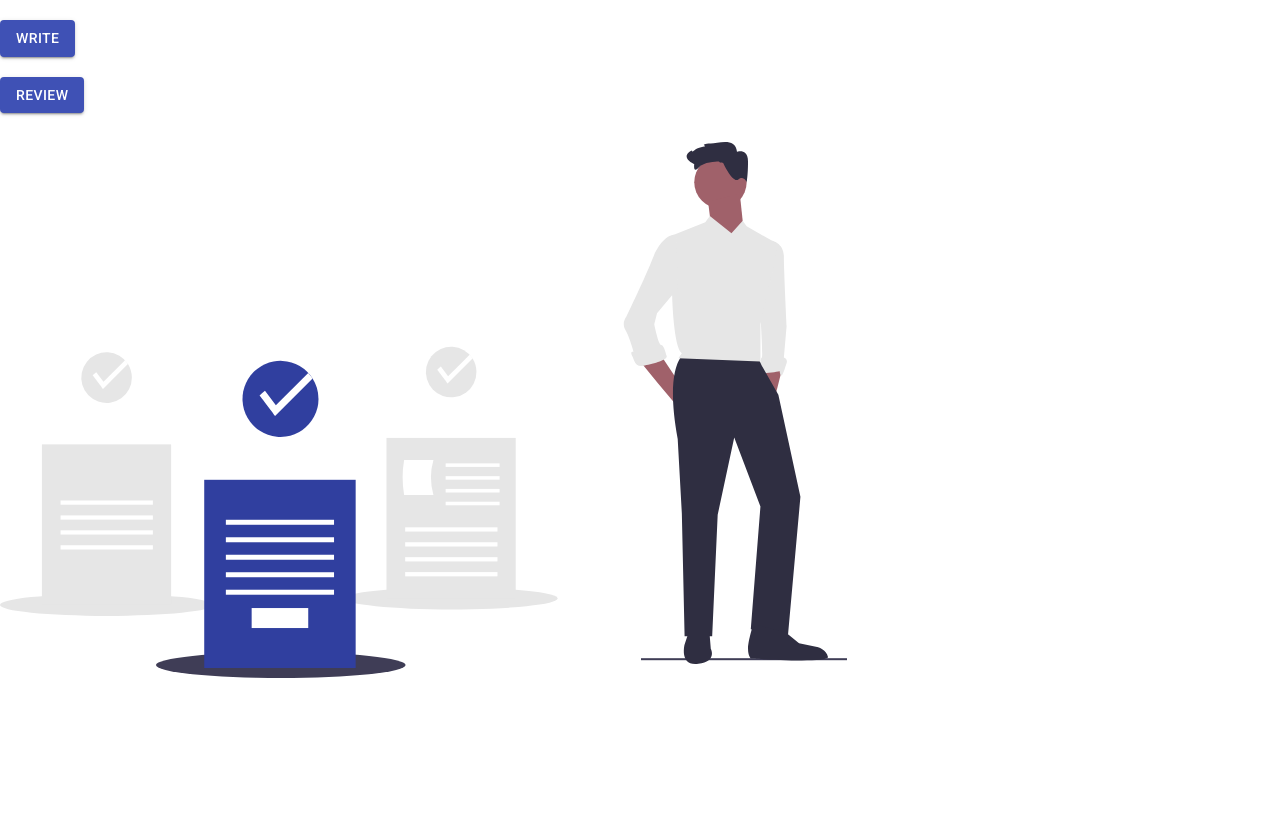
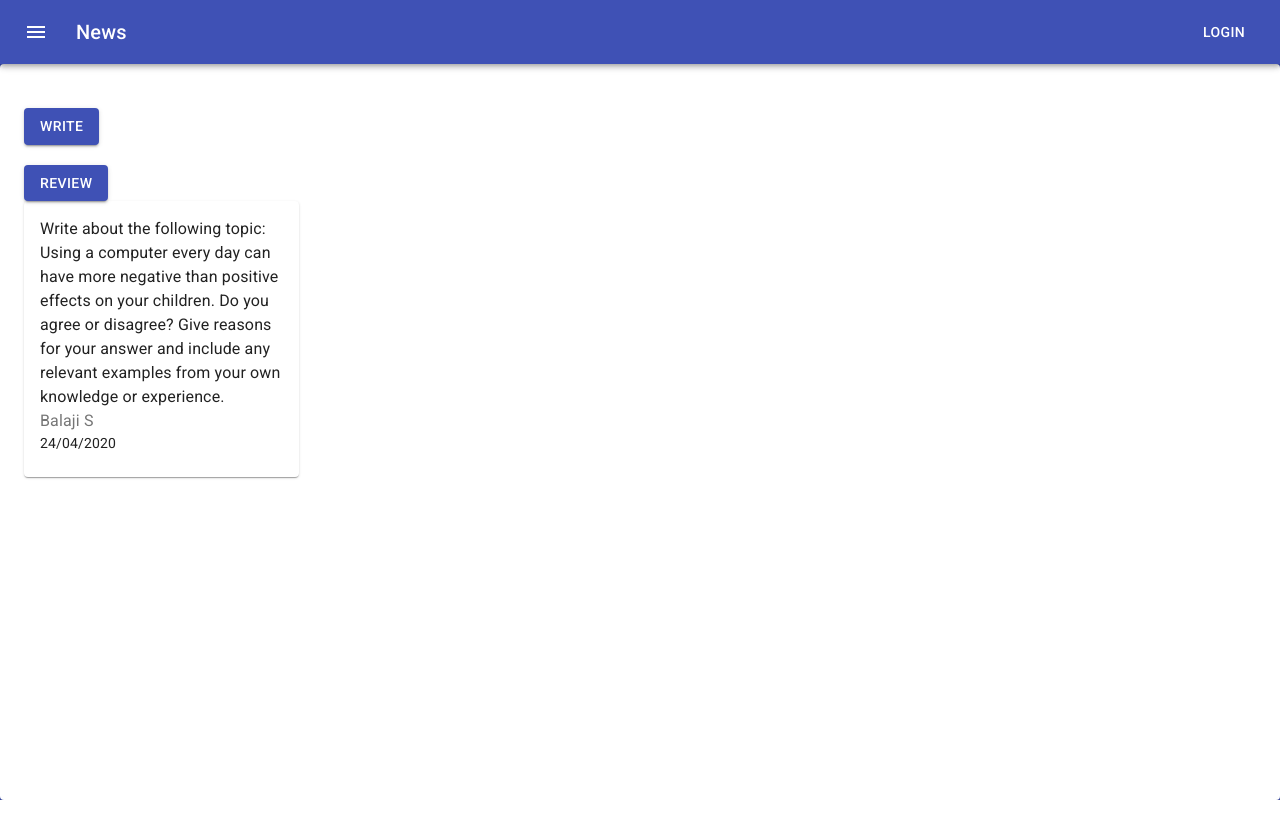
Before and after one commit to sbalajime/ielts-peer-prep, a React (Create React App) app: page / in a window 1280 px wide. Built offline with nearby package versions, Linux system fonts and the light colour scheme; sample sign-in values are in the browser's storage.

Commit message:
Added app bar in dashboard and essay style

```diff
--- a/src/Containers/Dashboard.js
+++ b/src/Containers/Dashboard.js
@@ -1,12 +1,94 @@
 import React, { Component } from 'react';
 import Button from '@material-ui/core/Button';
+import Box from '@material-ui/core/Box';
+import Paper from '@material-ui/core/Paper';
+import { withStyles } from '@material-ui/core/styles';
+import AppBar from '@material-ui/core/AppBar';
+import IconButton from '@material-ui/core/IconButton';
+import MenuIcon from '@material-ui/icons/Menu';
+import Toolbar from '@material-ui/core/Toolbar';
+import Card from '@material-ui/core/Card';
+
+import CardContent from '@material-ui/core/CardContent';
+import Typography from '@material-ui/core/Typography';
+
+
+const useStyles = (theme) => ({
+    root: {
+        '& > *': {
+            margin: theme.spacing(2)
+        }
+    },
+    card: {
+        width: 'auto',
+        padding: theme.spacing(3),
+        flexGrow: 1,
+        [theme.breakpoints.down('sm')]: {
+            padding: theme.spacing(1)
+        }
+    }, form: {
+        margin: theme.spacing(2),
+        [theme.breakpoints.down('sm')]: {
+            margin: theme.spacing(1)
+        }
+    },
+    button: {
+        width: 'auto', textAlign: 'center'
+    },
+    taskSelector: {
+        width: 200
+    },
+    essayCard: {
+        width: 275,
+    }, menuButton: {
+        marginRight: theme.spacing(2),
+    },
+    title: {
+        flexGrow: 1,
+    }
+});
 
 class Dashboard extends Component {
     render() {
-        return <div><div style={{ marginTop: 20, width: '100%' }}><Button variant="contained" color="primary" onClick={() => { this.props.history.push('/write') }}>Write</Button></div>
-            <div style={{ marginTop: 20, width: '100%' }}><Button variant="contained" color="primary" onClick={() => { this.props.history.push('/review') }}>Review</Button></div></div>
+        const { classes } = this.props;
+        return (
+            <Box bgcolor="primary.main" display="flex" minHeight="100vh" flexDirection="column">
+                <AppBar position="static">
+                    <Toolbar>
+                        <IconButton edge="start" className={classes.menuButton} color="inherit" aria-label="menu">
+                            <MenuIcon />
+                        </IconButton>
+                        <Typography variant="h6" className={classes.title}>
+                            News
+          </Typography>
+                        <Button color="inherit">Login</Button>
+                    </Toolbar>
+                </AppBar>
+                <Paper elevation={3} className={classes.card}>
+                    <div style={{ marginTop: 20, width: '100%' }}><Button variant="contained" color="primary" onClick={() => { this.props.history.push('/write') }}>Write</Button></div>
+                    <div style={{ marginTop: 20, width: '100%' }}><Button variant="contained" color="primary" onClick={() => { this.props.history.push('/review') }}>Review</Button></div>
+                    <Card className={classes.essayCard}>
+                        <CardContent>
+
+                            <Typography component="h6">
+                                Write about the following topic:
+                                Using a computer every day can have more negative than positive effects on your children.
+                                Do you agree or disagree?
+                                Give reasons for your answer and include any relevant examples from your own knowledge or experience.
+        </Typography>
+                            <Typography className={classes.pos} color="textSecondary">
+                                Balaji S
+        </Typography>
+                            <Typography variant="body2" component="p">
+                                24/04/2020
+          <br />
+                            </Typography>
+                        </CardContent>
+                    </Card>
+                </Paper>
+            </Box >)
     }
 }
 
 
-export default Dashboard
+export default withStyles(useStyles)(Dashboard);
--- a/src/Containers/Essay.js
+++ b/src/Containers/Essay.js
@@ -107,10 +107,7 @@ class Essay extends Component {
                 <Paper elevation={3} className={classes.card}>
                     <Box margin={3} className={classes.form}>
                         <Dropdown value={task} handleSelectChange={this.handleSelectChange} className={classes.taskSelector} options={[{ label: 'Task 1', value: 'task_1' }, { label: 'Task 2', value: 'task_2' }]} label="Select Task" />
-                        <Box display="flex" flexDirection="row" justifyContent="flex-end" className={classes.root}>
-                            <Chip label={`Minimum Words: ${currentWords}/${minimumWords}`} color="primary" />
-                            <Chip label={`${timer.minutes}:${timer.seconds}`} color="primary" icon={<TimerOutlinedIcon />} />
-                        </Box>
+
                         <TextField
                             id="outlined-multiline-static"
                             label="Question"
@@ -125,6 +122,10 @@ class Essay extends Component {
                         />
                         {startTimer ?
                             <div>
+                                <Box display="flex" flexDirection="row" justifyContent="flex-end" className={classes.root}>
+                                    <Chip label={`Minimum Words: ${currentWords}/${minimumWords}`} color="primary" />
+                                    <Chip label={`${timer.minutes}:${timer.seconds}`} color="primary" icon={<TimerOutlinedIcon />} />
+                                </Box>
                                 <TextField
                                     id="outlined-multiline-static"
                                     label="Answer"
```
Also changed, not shown: src/Components/EssayCard.js (added), 1 other file (tests, documents, lock files or other folders).
